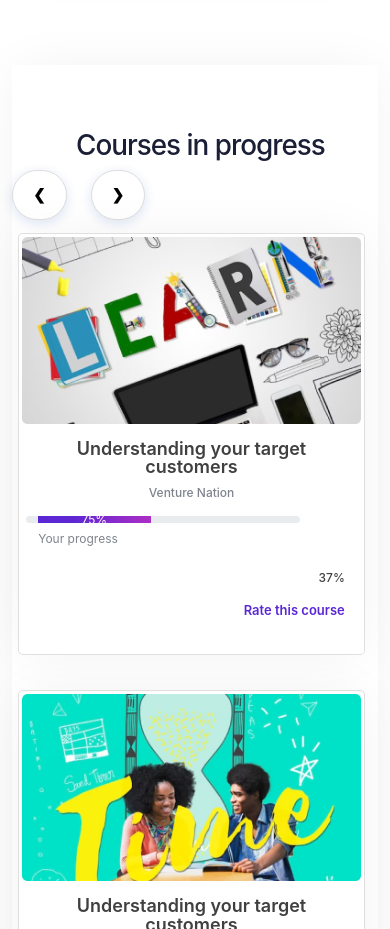
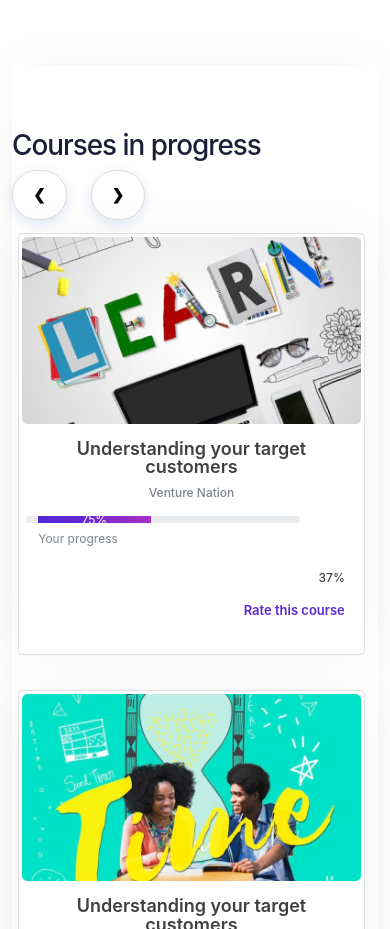
Before and after one commit to Ayodeji0955/vue-project, a Vue app: page /dashboard in a window 390 px wide. Shown: the part 1740-2669 px from the top of the page. Built offline with nearby package versions, Linux system fonts and the light colour scheme.

Commit message:
new commit

```diff
--- a/src/components/dashboard/CoursesProgress.vue
+++ b/src/components/dashboard/CoursesProgress.vue
@@ -231,6 +231,14 @@
             padding: 0.8125rem 1.5625rem 1.375rem 1.125rem;
             width: 100%
         }
+
+        &__main-col {
+
+        &--header-txt {
+            padding-left: 0rem;
+        }
+
+        }
     }
 }
 </style>
```
